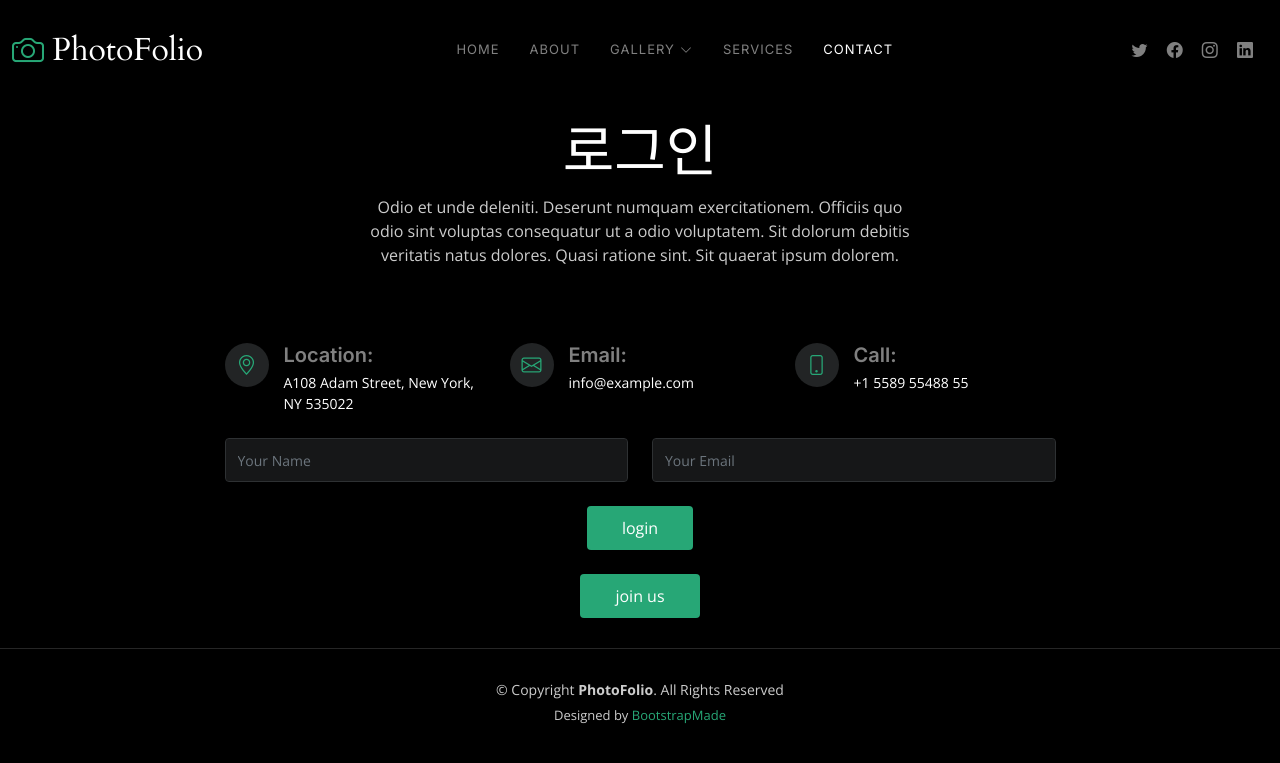
After one commit to yul0110/sharePhotos, a Java web app: page /login in a window 1280 px wide. The commit adds this page. Shown: the top 763 px of the page. Run offline with Spring Boot 4, a stand-in JSP engine, Linux system fonts and the light colour scheme.

Commit message:
메인 페이지 프로젝트평으로 변경 및 로그인 컨트롤러 생성 그리고 로그인 페이지 작성중

```diff
--- /dev/null
+++ b/src/main/java/com/controller/LoginController.java
@@ -0,0 +1,16 @@
+package com.controller;
+
+import org.springframework.stereotype.Controller;
+import org.springframework.web.bind.annotation.RequestMapping;
+import org.springframework.web.bind.annotation.RequestMethod;
+
+@Controller
+public class LoginController {
+
+	@RequestMapping(value = "/login", method = RequestMethod.GET)
+	public String login() {
+
+		return "login/login";
+	}
+
+}
--- /dev/null
+++ b/src/main/webapp/WEB-INF/views/login/login.jsp
@@ -0,0 +1,207 @@
+<!DOCTYPE html>
+<html lang="en">
+
+<head>
+  <meta charset="utf-8">
+  <meta content="width=device-width, initial-scale=1.0" name="viewport">
+
+  <title>PhotoFolio Bootstrap Template - Contact</title>
+  <meta content="" name="description">
+  <meta content="" name="keywords">
+
+  <!-- Favicons -->
+  <link href="resources/images/favicon.png" rel="icon">
+  <link href="resources/images/apple-touch-icon.png" rel="apple-touch-icon">
+
+  <!-- Google Fonts -->
+  <link rel="preconnect" href="https://fonts.googleapis.com">
+  <link rel="preconnect" href="https://fonts.gstatic.com" crossorigin>
+  <link href="https://fonts.googleapis.com/css2?family=Open+Sans:ital,wght@0,300;0,400;0,500;0,600;0,700;1,300;1,400;1,600;1,700&family=Inter:ital,wght@0,300;0,400;0,500;0,600;0,700;1,300;1,400;1,500;1,600;1,700&family=Cardo:ital,wght@0,400;0,700;1,400&display=swap" rel="stylesheet">
+
+  <!-- Vendor CSS Files -->
+  <link href="resources/css/bootstrap/css/bootstrap.min.css" rel="stylesheet">
+  <link href="resources/css/bootstrap-icons/bootstrap-icons.css" rel="stylesheet">
+  <link href="resources/css/swiper/swiper-bundle.min.css" rel="stylesheet">
+  <link href="resources/css/glightbox/css/glightbox.min.css" rel="stylesheet">
+  <link href="resources/css/aos/aos.css" rel="stylesheet">
+
+  <!-- Template Main CSS File -->
+  <link href="resources/css/main.css" rel="stylesheet">
+
+  <!-- =======================================================
+  * Template Name: PhotoFolio - v1.0.0
+  * Template URL: https://bootstrapmade.com/photofolio-bootstrap-photography-website-template/
+  * Author: BootstrapMade.com
+  * License: https://bootstrapmade.com/license/
+  ======================================================== -->
+</head>
+
+<body>
+
+  <!-- ======= Header ======= -->
+  <header id="header" class="header d-flex align-items-center fixed-top">
+    <div class="container-fluid d-flex align-items-center justify-content-between">
+
+      <a href="index.html" class="logo d-flex align-items-center  me-auto me-lg-0">
+        <!-- Uncomment the line below if you also wish to use an image logo -->
+        <!-- <img src="assets/img/logo.png" alt=""> -->
+        <i class="bi bi-camera"></i>
+        <h1>PhotoFolio</h1>
+      </a>
+
+      <nav id="navbar" class="navbar">
+        <ul>
+          <li><a href="index.html">Home</a></li>
+          <li><a href="about.html">About</a></li>
+          <li class="dropdown"><a href="#"><span>Gallery</span> <i class="bi bi-chevron-down dropdown-indicator"></i></a>
+            <ul>
+              <li><a href="/gallery.html">Nature</a></li>
+              <li><a href="/gallery.html">People</a></li>
+              <li><a href="/gallery.html">Architecture</a></li>
+              <li><a href="/gallery.html">Animals</a></li>
+              <li><a href="/gallery.html">Sports</a></li>
+              <li><a href="/gallery.html">Travel</a></li>
+              <li class="dropdown"><a href="#"><span>Sub Menu</span> <i class="bi bi-chevron-down dropdown-indicator"></i></a>
+                <ul>
+                  <li><a href="#">Sub Menu 1</a></li>
+                  <li><a href="#">Sub Menu 2</a></li>
+                  <li><a href="#">Sub Menu 3</a></li>
+                </ul>
+              </li>
+            </ul>
+          </li>
+          <li><a href="services.html">Services</a></li>
+          <li><a href="contact.html" class="active">Contact</a></li>
+        </ul>
+      </nav><!-- .navbar -->
+
+      <div class="header-social-links">
+        <a href="#" class="twitter"><i class="bi bi-twitter"></i></a>
+        <a href="#" class="facebook"><i class="bi bi-facebook"></i></a>
+        <a href="#" class="instagram"><i class="bi bi-instagram"></i></a>
+        <a href="#" class="linkedin"><i class="bi bi-linkedin"></i></i></a>
+      </div>
+      <i class="mobile-nav-toggle mobile-nav-show bi bi-list"></i>
+      <i class="mobile-nav-toggle mobile-nav-hide d-none bi bi-x"></i>
+
+    </div>
+  </header><!-- End Header -->
+
+  <main id="main" data-aos="fade" data-aos-delay="1500">
+
+    <!-- ======= End Page Header ======= -->
+    <div class="page-header d-flex align-items-center">
+      <div class="container position-relative">
+        <div class="row d-flex justify-content-center">
+          <div class="col-lg-6 text-center">
+            <h2>로그인</h2>
+            <p>Odio et unde deleniti. Deserunt numquam exercitationem. Officiis quo odio sint voluptas consequatur ut a odio voluptatem. Sit dolorum debitis veritatis natus dolores. Quasi ratione sint. Sit quaerat ipsum dolorem.</p>
+
+          </div>
+        </div>
+      </div>
+    </div><!-- End Page Header -->
+
+    <!-- ======= Contact Section ======= -->
+    <section id="contact" class="contact">
+      <div class="container">
+
+        <div class="row gy-4 justify-content-center">
+
+          <div class="col-lg-3">
+            <div class="info-item d-flex">
+              <i class="bi bi-geo-alt flex-shrink-0"></i>
+              <div>
+                <h4>Location:</h4>
+                <p>A108 Adam Street, New York, NY 535022</p>
+              </div>
+            </div>
+          </div><!-- End Info Item -->
+
+          <div class="col-lg-3">
+            <div class="info-item d-flex">
+              <i class="bi bi-envelope flex-shrink-0"></i>
+              <div>
+                <h4>Email:</h4>
+                <p>info@example.com</p>
+              </div>
+            </div>
+          </div><!-- End Info Item -->
+
+          <div class="col-lg-3">
+            <div class="info-item d-flex">
+              <i class="bi bi-phone flex-shrink-0"></i>
+              <div>
+                <h4>Call:</h4>
+                <p>+1 5589 55488 55</p>
+              </div>
+            </div>
+          </div><!-- End Info Item -->
+
+        </div>
+
+        <div class="row justify-content-center mt-4">
+
+          <div class="col-lg-9">
+            <form action="forms/contact.php" method="post" role="form" class="php-email-form">
+              <div class="row">
+                <div class="col-md-6 form-group">
+                  <input type="text" name="name" class="form-control" id="name" placeholder="Your Name" required>
+                </div>
+                <div class="col-md-6 form-group mt-3 mt-md-0">
+                  <input type="email" class="form-control" name="email" id="email" placeholder="Your Email" required>
+                </div>
+              </div>
+              <div class="my-3">
+                <div class="loading">Loading</div>
+                <div class="error-message"></div>
+                <div class="sent-message">Your message has been sent. Thank you!</div>
+              </div>
+              <div class="text-center"><button type="submit">login</button></div>
+              <br>
+              <div class="text-center"><button type="submit">join us</button></div>
+            </form>
+          </div><!-- End Contact Form -->
+
+        </div>
+
+      </div>
+    </section><!-- End Contact Section -->
+
+  </main><!-- End #main -->
+
+  <!-- ======= Footer ======= -->
+  <footer id="footer" class="footer">
+    <div class="container">
+      <div class="copyright">
+        &copy; Copyright <strong><span>PhotoFolio</span></strong>. All Rights Reserved
+      </div>
+      <div class="credits">
+        <!-- All the links in the footer should remain intact. -->
+        <!-- You can delete the links only if you purchased the pro version. -->
+        <!-- Licensing information: https://bootstrapmade.com/license/ -->
+        <!-- Purchase the pro version with working PHP/AJAX contact form: https://bootstrapmade.com/photofolio-bootstrap-photography-website-template/ -->
+        Designed by <a href="https://bootstrapmade.com/">BootstrapMade</a>
+      </div>
+    </div>
+  </footer><!-- End Footer -->
+
+  <a href="#" class="scroll-top d-flex align-items-center justify-content-center"><i class="bi bi-arrow-up-short"></i></a>
+
+  <div id="preloader">
+    <div class="line"></div>
+  </div>
+
+  <!-- Vendor JS Files -->
+  <script src="resources/css/bootstrap/js/bootstrap.bundle.min.js"></script>
+  <script src="resources/css/swiper/swiper-bundle.min.js"></script>
+  <script src="resources/css/glightbox/js/glightbox.min.js"></script>
+  <script src="resources/css/aos/aos.js"></script>
+  <script src="resources/css/php-email-form/validate.js"></script>
+
+  <!-- Template Main JS File -->
+  <script src="resources/js/main.js"></script>
+
+</body>
+
+</html>
--- a/src/main/webapp/WEB-INF/views/main.jsp
+++ b/src/main/webapp/WEB-INF/views/main.jsp
@@ -47,7 +47,7 @@
         <!-- Uncomment the line below if you also wish to use an image logo -->
         <!-- <img src="static/images/logo.png" alt=""> -->
         <i class="bi bi-camera"></i>
-        <h1>PhotoFolio</h1>
+        <h1>SharePhotos</h1>
       </a>
 
       <nav id="navbar" class="navbar">
```
